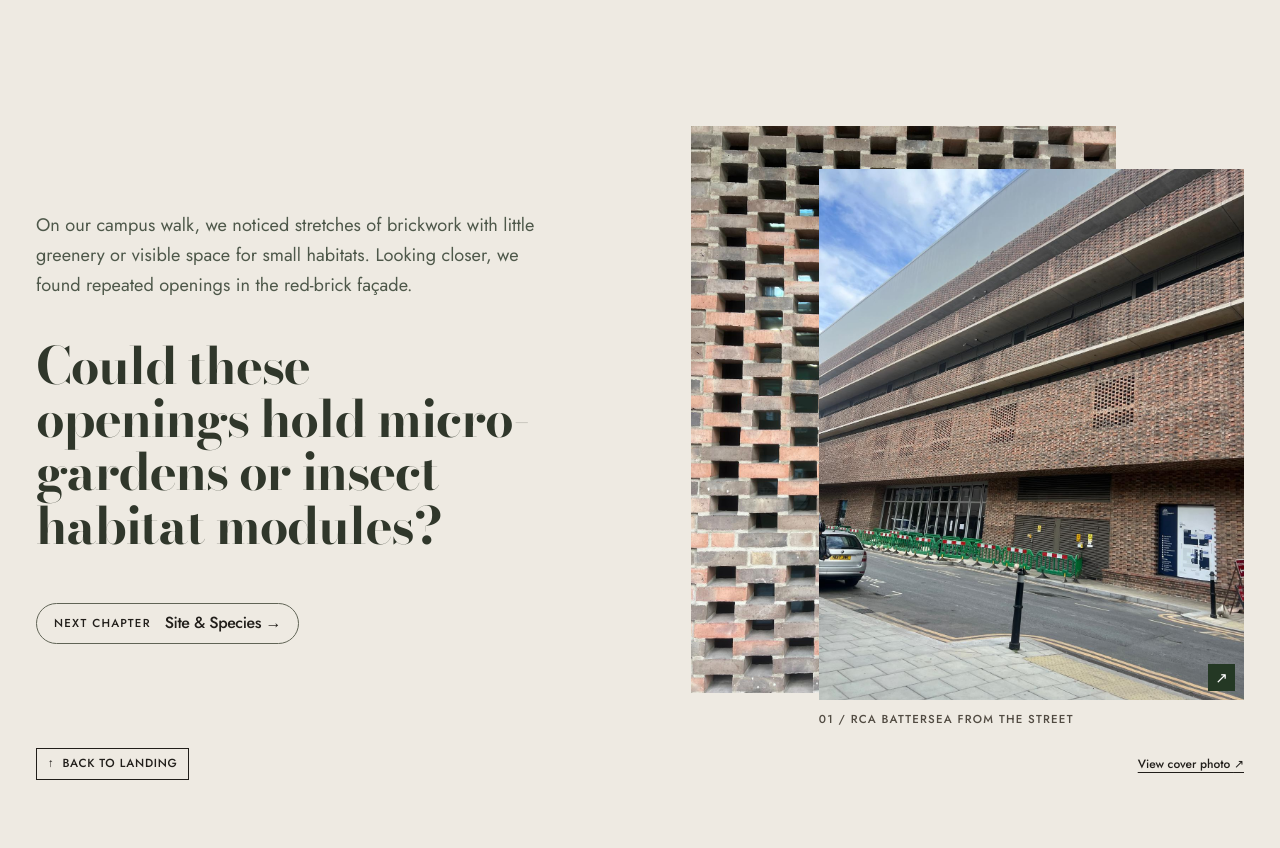
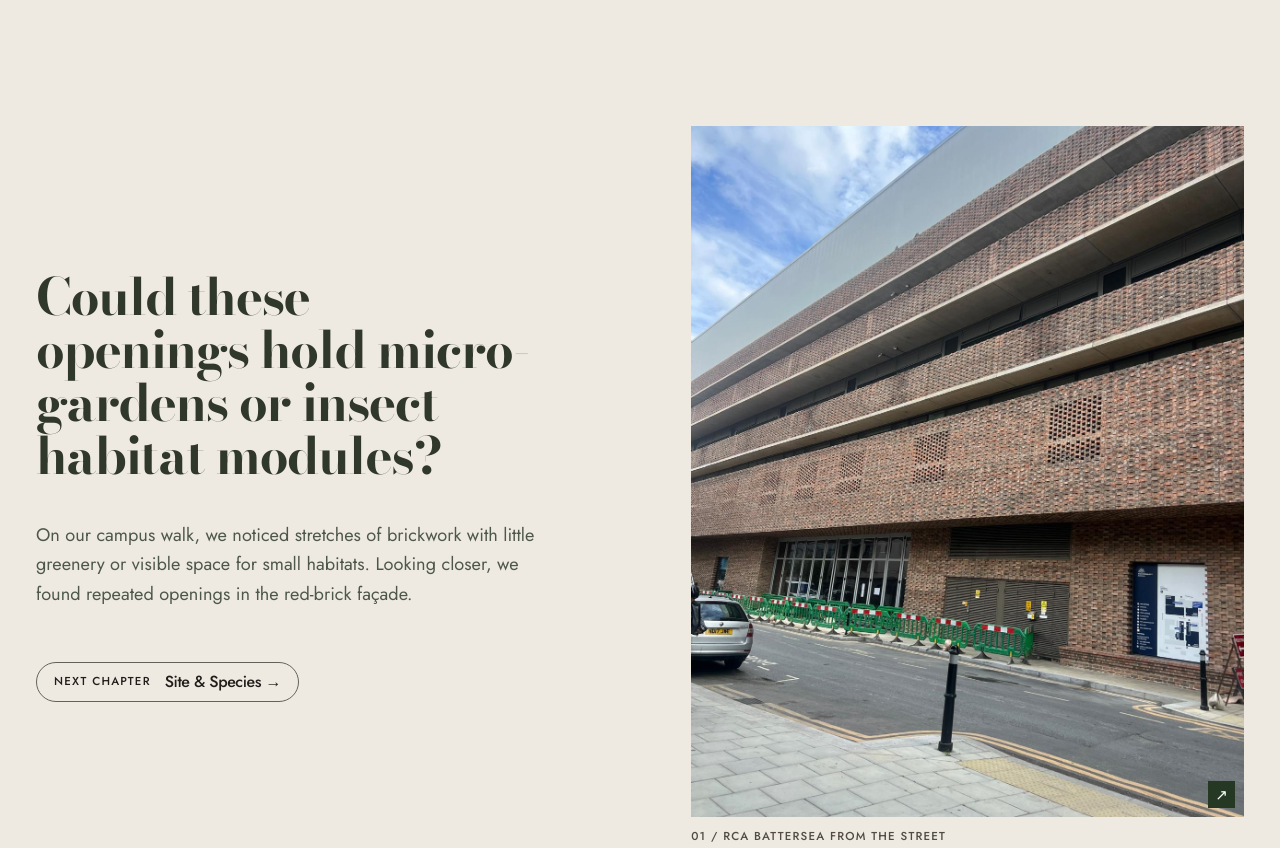
Before and after one commit to 10078814-code/across-rca, a plain HTML site: page index.html in a window 1280 px wide. Shown: the part 1640-2488 px from the top of the page. Drawn offline with nearby package versions, Linux system fonts and the light colour scheme.

Commit message:
Simplify the Overview layout

```diff
--- a/index.html
+++ b/index.html
@@ -98,14 +98,14 @@ Residence</h1>
   <div class="wrap">
     <div class="overview-grid" id="observe">
       <div class="overview-copy">
+        <h3 class="question">Could these openings hold micro-gardens or insect habitat modules?</h3>
         <p class="overview-context">On our campus walk, we noticed stretches of brickwork with little greenery or visible space for small habitats. Looking closer, we found repeated openings in the red-brick façade.</p>
-        <p class="question">Could these openings hold micro-gardens or insect habitat modules?</p>
         <a class="chapter-next overview-next" href="#site-species"><span class="mono">Next chapter</span><span class="next-title">Site &amp; Species →</span></a>
       </div>
-      <div class="overview-photos">
-        <img class="overview-backdrop" src="assets/brick-screen.jpg" alt="" loading="lazy" aria-hidden="true">
-        <figure><img loading="lazy" src="assets/college.jpg" alt="Street view of the red-brick RCA Battersea building"><figcaption>01 / RCA Battersea from the street</figcaption></figure>
-      </div>
+      <figure class="overview-photo">
+        <img loading="lazy" src="assets/college.jpg" alt="Street view of the red-brick RCA Battersea building">
+        <figcaption>01 / RCA Battersea from the street</figcaption>
+      </figure>
     </div>
     <div class="overview-links">
       <a class="landing-link" href="#top"><span aria-hidden="true">↑</span> Back to landing</a>
--- a/interactions.js
+++ b/interactions.js
@@ -13,7 +13,7 @@ function openImage(trigger, source, alt, caption) {
   viewer.showModal();
 }
 
-for (const img of document.querySelectorAll('main img:not(.hero-media img, .overview-backdrop, .doodle-icon)')) {
+for (const img of document.querySelectorAll('main img:not(.hero-media img, .doodle-icon)')) {
   let trigger = img.closest('a');
   if (!trigger) {
     trigger = document.createElement('button');
--- a/landing.css
+++ b/landing.css
@@ -214,12 +214,13 @@ body, button { font-family: var(--landing-type); }
   align-items: center;
 }
 #overview-story .overview-context {
+  margin-top: clamp(20px, 3vw, 38px);
   font: 400 clamp(1.03rem, 1.42vw, 1.25rem)/1.65 var(--landing-type);
   color: #4e584a;
   max-width: 48ch;
 }
 #overview-story .question {
-  margin-top: clamp(20px, 3vw, 38px);
+  margin-top: 0;
   border-top: 0;
   padding-top: 0;
   font: 700 clamp(2rem, 4vw, 4.4rem)/1.04 var(--display-type);
@@ -239,23 +240,7 @@ body, button { font-family: var(--landing-type); }
   padding: 10px 17px;
 }
 .overview-next .next-title { font: 500 1rem/1.15 var(--landing-type); }
-.overview-photos {
-  position: relative;
-  display: grid;
-  grid-template-columns: repeat(13, minmax(0, 1fr));
-  align-items: start;
-}
-#overview-story .overview-photos img { height: auto; aspect-ratio: 4 / 5; object-fit: cover; }
-#overview-story .overview-photos .overview-backdrop {
-  grid-area: 1 / 1 / 2 / 11;
-  aspect-ratio: 3 / 4;
-  object-position: center;
-}
-.overview-photos figure {
-  position: relative;
-  grid-area: 1 / 4 / 2 / -1;
-  margin-top: 10%;
-}
+#overview-story .overview-photo img { height: auto; aspect-ratio: 4 / 5; object-fit: cover; }
 .overview-links { display: flex; justify-content: space-between; align-items: center; gap: 12px; margin-top: 20px; }
 .overview-links .landing-link { margin: 0; }
 .overview-links .cover-zoom { font-size: .75rem; text-underline-offset: 4px; }
@@ -427,11 +412,11 @@ body, button { font-family: var(--landing-type); }
       clip-path 1050ms cubic-bezier(.22,.61,.36,1) var(--reveal-delay);
   }
 
-  :is(.question, .overview-backdrop, .columns > article:nth-child(2n), .guide-list > li:nth-child(2n), .footer-grid > div:nth-child(2n)) {
+  :is(.overview-context, .columns > article:nth-child(2n), .guide-list > li:nth-child(2n), .footer-grid > div:nth-child(2n)) {
     --reveal-delay: 105ms;
   }
 
-  :is(.overview-next, .overview-photos figure, .columns > article:nth-child(3n), .guide-list > li:nth-child(3n)) {
+  :is(.overview-next, .overview-photo, .columns > article:nth-child(3n), .guide-list > li:nth-child(3n)) {
     --reveal-delay: 210ms;
   }
 }
--- a/scroll-effects.js
+++ b/scroll-effects.js
@@ -2,8 +2,7 @@
   if (!('IntersectionObserver' in window)) return;
 
   const imageSelectors = [
-    '.overview-backdrop',
-    '.overview-photos figure',
+    '.overview-photo',
     '.accordion-gallery',
     '.species-tile',
     '.sketch-card figure',
```
